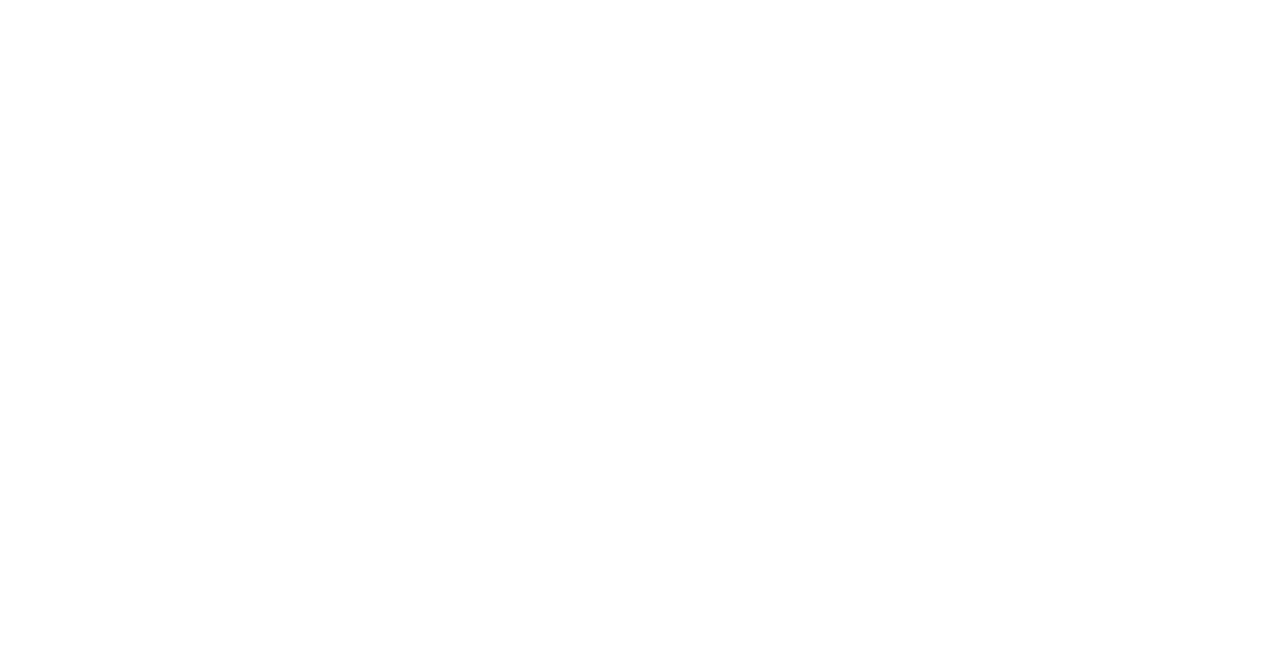
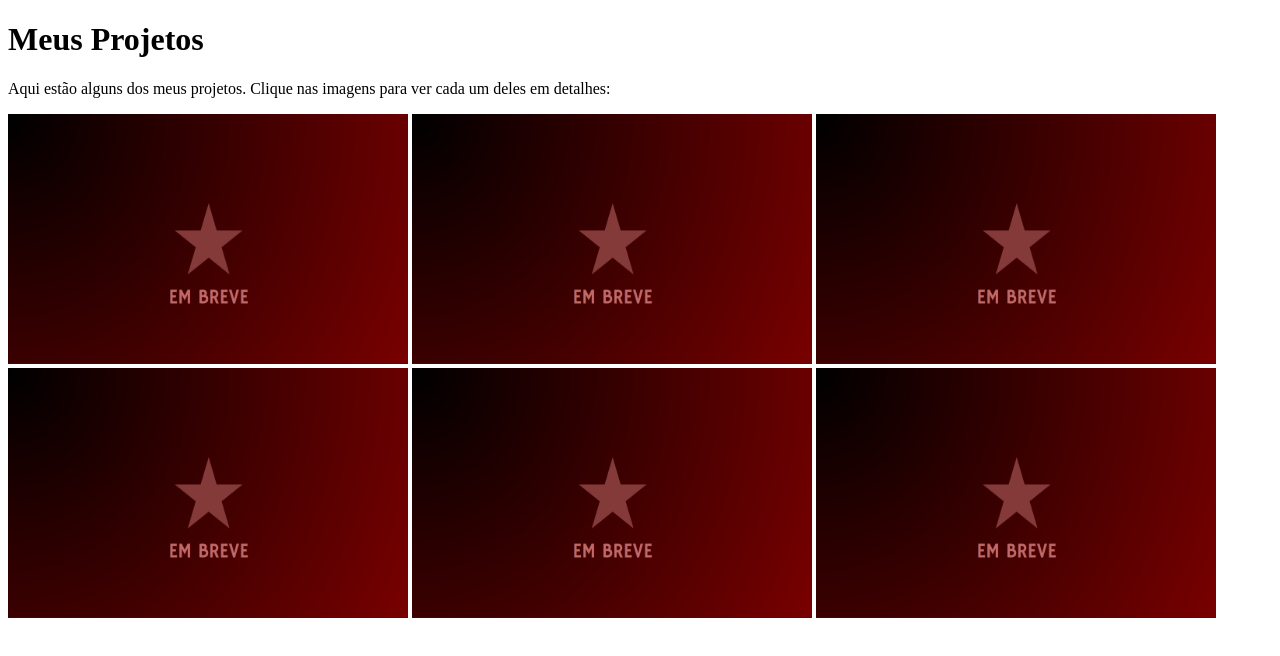
Before and after one commit to maria0fernanda0/PortifolioPessoal, a plain HTML site: page html/projetos.html in a window 1280 px wide. Drawn offline with Linux system fonts and the light colour scheme.

Commit message:
página de projetos feita

```diff
--- a/html/projetos.html
+++ b/html/projetos.html
@@ -0,0 +1,25 @@
+<!DOCTYPE html>
+<html lang="pt-br">
+<head>
+    <meta charset="UTF-8">
+    <meta name="viewport" content="width=device-width, initial-scale=1.0">
+    <title>Meus Projetos</title>
+    <link rel="icon" type="image/x-icon" href="/assets/voceJaSonhouComEsteHomem.png">
+</head>
+<body>
+    <header>
+        <h1>Meus Projetos</h1>
+        <p>Aqui estão alguns dos meus projetos. Clique nas imagens para ver cada um deles em detalhes:</p>
+    </header>
+    <main>
+        <a href=""><img src="/assets/iconProjetoEmBreve.png" alt="Imagem de direcionamento ao projeto" width="400px" height="250px"></a>
+        <a href=""><img src="/assets/iconProjetoEmBreve.png" alt="Imagem de direcionamento ao projeto" width="400px" height="250px"></a>
+        <a href=""><img src="/assets/iconProjetoEmBreve.png" alt="Imagem de direcionamento ao projeto" width="400px" height="250px"></a>
+        <a href=""><img src="/assets/iconProjetoEmBreve.png" alt="Imagem de direcionamento ao projeto" width="400px" height="250px"></a>
+        <a href=""><img src="/assets/iconProjetoEmBreve.png" alt="Imagem de direcionamento ao projeto" width="400px" height="250px"></a>
+        <a href=""><img src="/assets/iconProjetoEmBreve.png" alt="Imagem de direcionamento ao projeto" width="400px" height="250px"></a>
+
+    </main>
+
+</body>
+</html>
```
Also changed, not shown: index.html (+1 -1 lines), assets/iconProjetoEmBreve.png (added), assets/projetinho.png (added).
